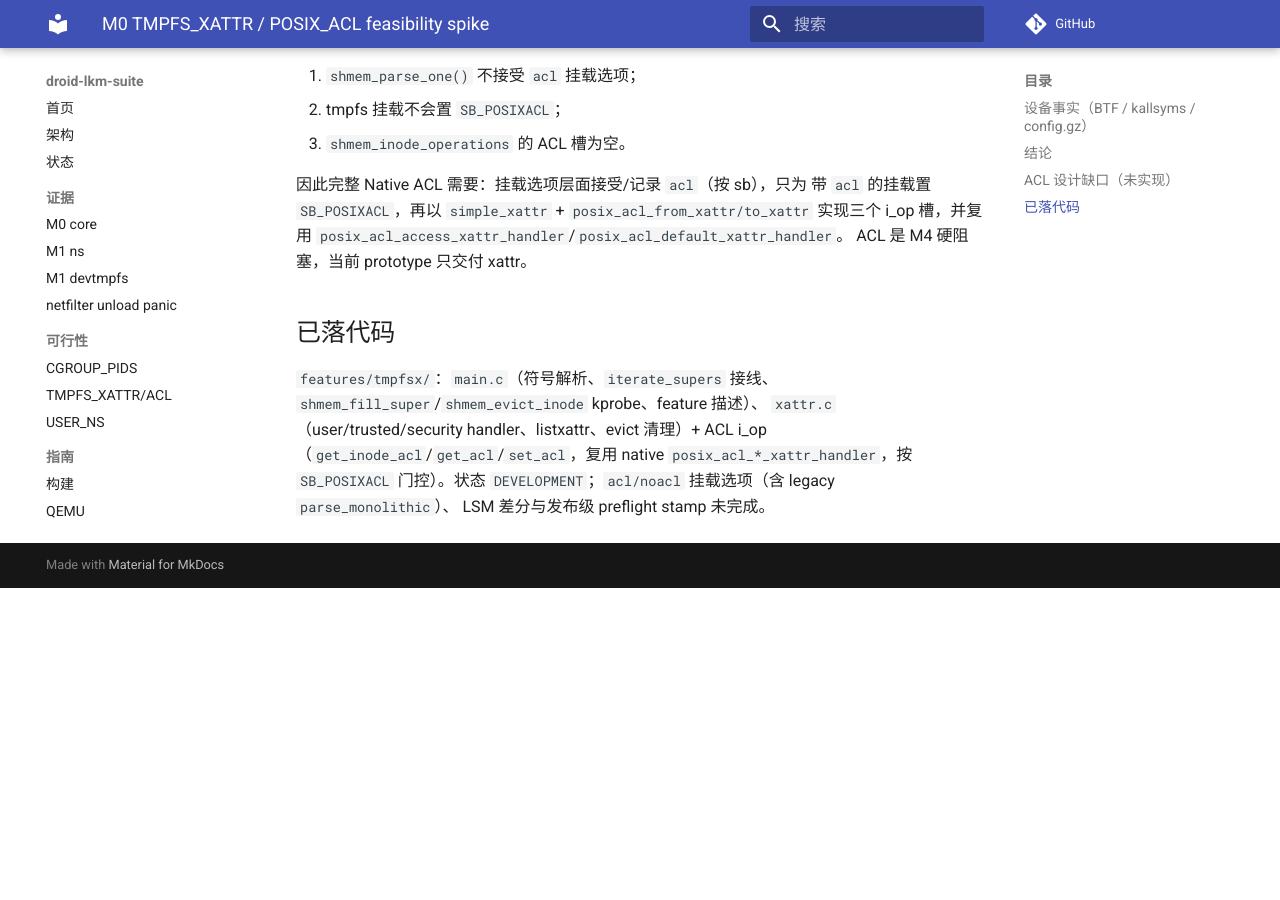
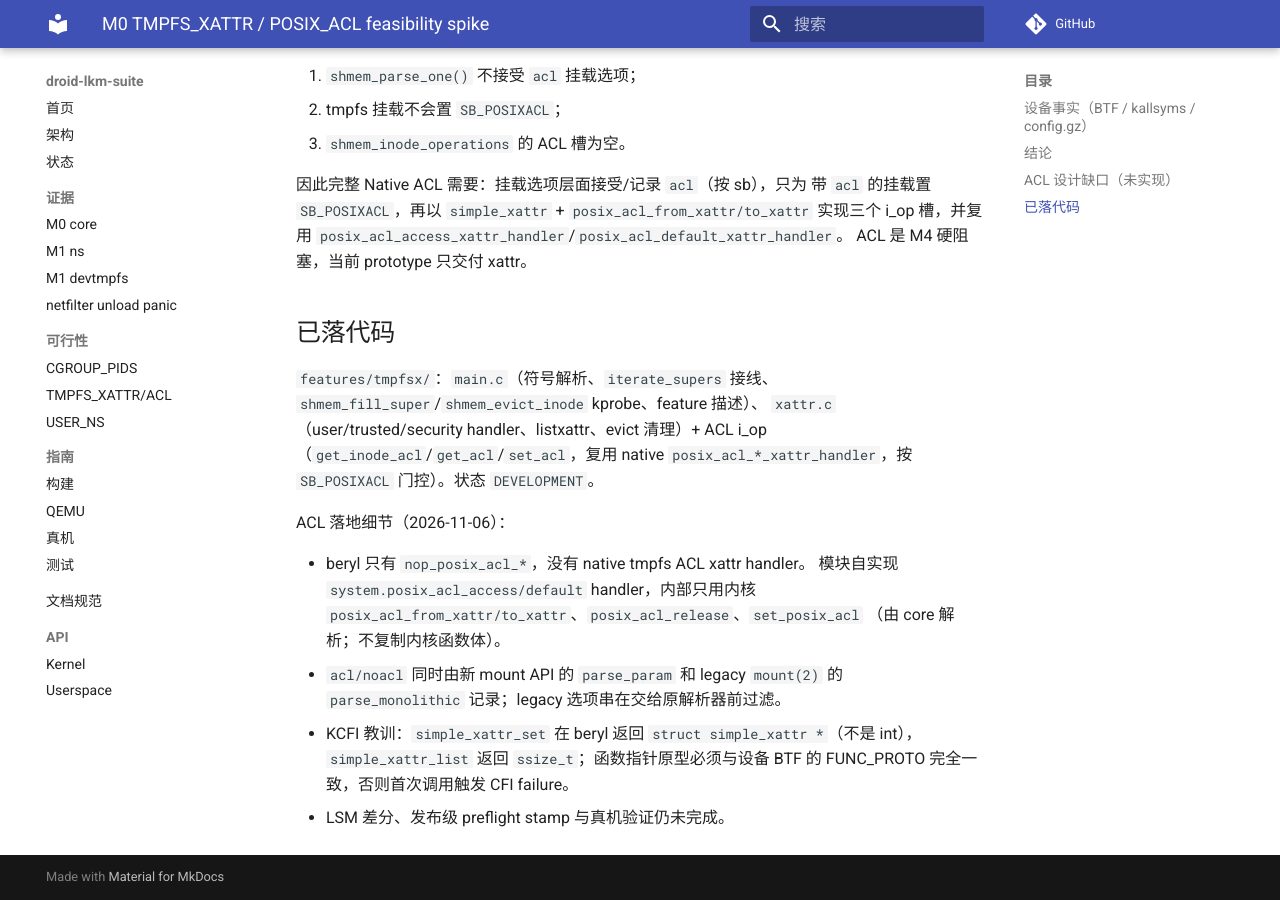
Before and after one commit to uobe1/droid-lkm-suite, an MkDocs documentation site: the page built from docs/evidence/m0-tmpfs.md, in a window 1280 px wide and 900 px high, scrolled down 1253 px. Built offline with MkDocs 1.6.1 and Material for MkDocs 9.7.7, drawn with Linux system fonts in a browser that asks for light colours; comment, search, counter and statistics services are not loaded; before the commit the page ends 1841 px from its top, so only the background shows below that.

Commit message:
docs(evidence): record tmpfs ACL implementation and KCFI lesson

```diff
--- a/docs/evidence/m0-tmpfs.md
+++ b/docs/evidence/m0-tmpfs.md
@@ -61,5 +61,17 @@ ACL 是 M4 硬阻塞，当前 prototype 只交付 xattr。
 `xattr.c`（user/trusted/security handler、listxattr、evict 清理）+
 ACL i_op（`get_inode_acl`/`get_acl`/`set_acl`，复用 native
 `posix_acl_*_xattr_handler`，按 `SB_POSIXACL` 门控）。状态
-`DEVELOPMENT`；`acl/noacl` 挂载选项（含 legacy `parse_monolithic`）、
-LSM 差分与发布级 preflight stamp 未完成。
+`DEVELOPMENT`。
+
+ACL 落地细节（2026-11-06）：
+
+- beryl 只有 `nop_posix_acl_*`，没有 native tmpfs ACL xattr handler。
+  模块自实现 `system.posix_acl_access/default` handler，内部只用内核
+  `posix_acl_from_xattr/to_xattr`、`posix_acl_release`、`set_posix_acl`
+  （由 core 解析；不复制内核函数体）。
+- `acl/noacl` 同时由新 mount API 的 `parse_param` 和 legacy `mount(2)` 的
+  `parse_monolithic` 记录；legacy 选项串在交给原解析器前过滤。
+- KCFI 教训：`simple_xattr_set` 在 beryl 返回 `struct simple_xattr *`（不是
+  int），`simple_xattr_list` 返回 `ssize_t`；函数指针原型必须与设备 BTF
+  的 FUNC_PROTO 完全一致，否则首次调用触发 CFI failure。
+- LSM 差分、发布级 preflight stamp 与真机验证仍未完成。
```
